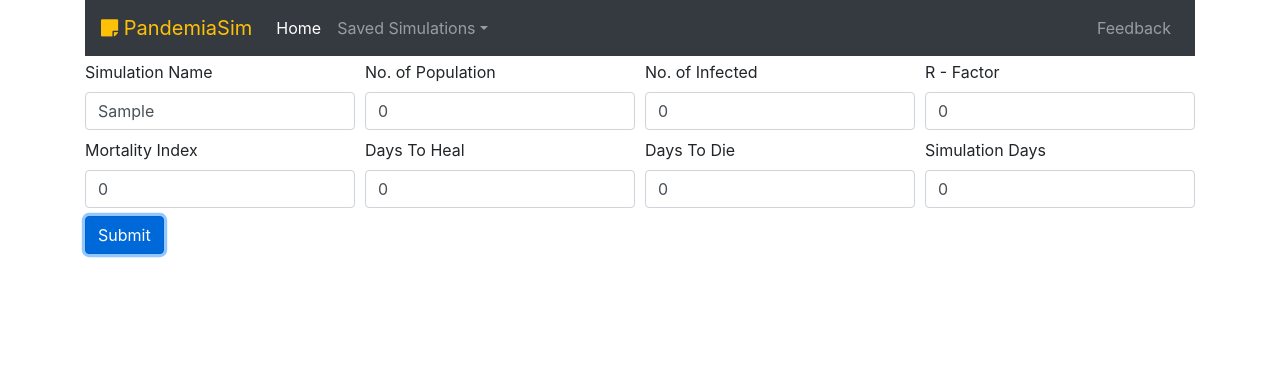
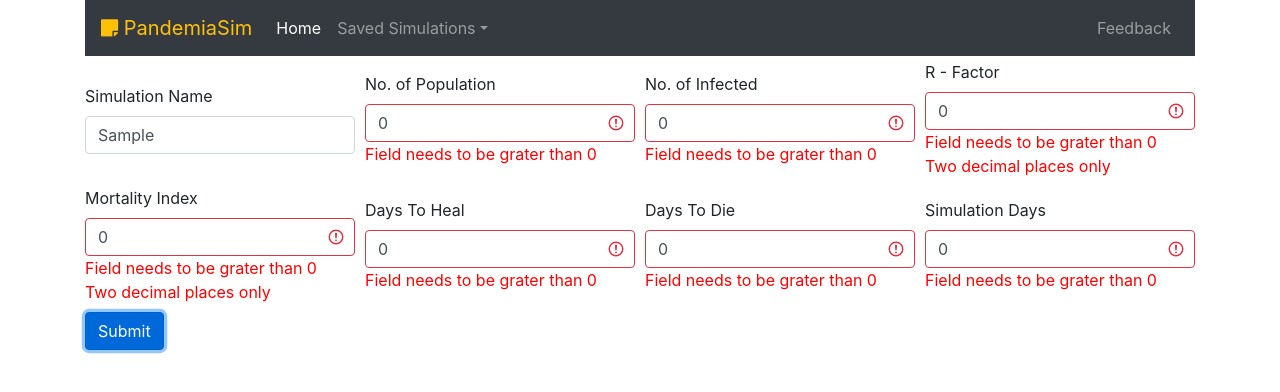
Before and after one commit to slotap/pandemia-ng, an Angular app: page / in a window 1280 px wide. Both pictures are taken after typing "Sample" into the empty fields and a click on the button "Submit". Shown: the top 392 px of the page. Built offline with nearby package versions, Linux system fonts and the light colour scheme; no server answers.

Commit message:
Added validation to home forms

```diff
--- a/src/app/feedback/feedback.component.css
+++ b/src/app/feedback/feedback.component.css
@@ -0,0 +1,3 @@
+.invalid-input{
+  color: red;
+}
--- a/src/app/home/home.component.css
+++ b/src/app/home/home.component.css
@@ -0,0 +1,3 @@
+.invalid-input{
+  color: red;
+}
--- a/src/app/home/home.component.html
+++ b/src/app/home/home.component.html
@@ -1,36 +1,152 @@
-<form (ngSubmit)="sendSimulation()">
+<form name="form" #f="ngForm" (ngSubmit)="f.form.valid && sendSimulation()" novalidate class="feedback-form">
   <div class="form-row align-items-center">
+    <!-- Simulation Name -->
     <div class="col-sm-3 my-1">
       <label for="inlineFormSimName">Simulation Name</label>
-      <input type="text" class="form-control" id="inlineFormSimName" placeholder="Type Name" [(ngModel)]="modelSim.name" name="simulationName"/>
+      <input
+        type="text"
+        class="form-control"
+        id="inlineFormSimName"
+        placeholder="Type Name"
+        name="simulationName"
+        [(ngModel)]="modelSim.name"
+        #name="ngModel"
+        [ngClass]="{ 'is-invalid': f.submitted && name.invalid }"
+        required/>
+      <!-- input validation group -->
+      <div *ngIf="f.submitted && name.invalid" class="invalid-input">
+        <!-- individual validation errors -->
+        <div *ngIf="name.errors?.required">Field is required</div>
+      </div>
     </div>
+    <!-- No. of Population -->
     <div class="col-sm-3 my-1">
       <label  for="inlineFormPopulationName">No. of Population</label>
-      <input type="number" class="form-control" id="inlineFormPopulationName"  [(ngModel)]="modelSim.population" name="population"/>
+      <input
+        type="number"
+        class="form-control"
+        id="inlineFormPopulationName"
+        name="population"
+        [(ngModel)]="modelSim.population"
+        #population="ngModel"
+        [ngClass]="{ 'is-invalid': f.submitted && population.invalid }"
+        required min="0" pattern="^[1-9][0-9]*$"/>
+      <!-- input validation group -->
+      <div *ngIf="f.submitted && population.invalid" class="invalid-input">
+        <!-- individual validation errors -->
+        <div *ngIf="population.errors">Field needs to be grater than 0</div>
+      </div>
     </div>
+    <!-- No. of Infected -->
     <div class="col-sm-3 my-1">
       <label for="inlineFormInfectionName">No. of Infected</label>
-      <input type="number" class="form-control" id="inlineFormInfectionName" [(ngModel)]="modelSim.infected" name="infected"/>
+      <input
+        type="number"
+        class="form-control"
+        id="inlineFormInfectionName"
+        name="infected"
+        [(ngModel)]="modelSim.infected"
+        #infected="ngModel"
+        [ngClass]="{ 'is-invalid': f.submitted && infected.invalid }"
+        required min="0" pattern="^[1-9][0-9]*$"/>
+      <!-- input validation group -->
+      <div *ngIf="f.submitted && infected.invalid" class="invalid-input">
+        <!-- individual validation errors -->
+        <div *ngIf="infected.errors">Field needs to be grater than 0</div>
+      </div>
     </div>
+    <!-- R - Factor -->
     <div class="col-sm-3 my-1">
       <label  for="inlineFormRfactorName">R - Factor</label>
-      <input type="number" class="form-control" id="inlineFormRfactorName" name="rfactor" [(ngModel)]="modelSim.rfactor" />
+      <input
+        type="number"
+        class="form-control"
+        id="inlineFormRfactorName"
+        name="rfactor"
+        [(ngModel)]="modelSim.rfactor"
+        #rfactor="ngModel"
+        [ngClass]="{ 'is-invalid': f.submitted && rfactor.invalid }"
+        required min="0" pattern="^\s*(?=.*[1-9])\d*(?:\.\d{1,2})?\s*$"/>
+      <!-- input validation group -->
+      <div *ngIf="f.submitted && rfactor.invalid" class="invalid-input">
+        <!-- individual validation errors -->
+        <div *ngIf="rfactor.errors">Field needs to be grater than 0</div>
+        <div *ngIf="rfactor.errors?.pattern">Two decimal places only</div>
+      </div>
     </div>
+    <!-- Mortality Index -->
     <div class="col-sm-3 my-1">
       <label  for="inlineFormMortalityName">Mortality Index</label>
-      <input type="number" class="form-control" id="inlineFormMortalityName"name="mortality" [(ngModel)]="modelSim.mortality"/>
+      <input
+        type="number"
+        step=".01"
+        class="form-control"
+        id="inlineFormMortalityName"
+        name="mortality"
+        [(ngModel)]="modelSim.mortality"
+        #mortality="ngModel"
+        [ngClass]="{ 'is-invalid': f.submitted && mortality.invalid }"
+        required min="0" pattern="^\s*(?=.*[1-9])\d*(?:\.\d{1,2})?\s*$"/>
+      <!-- input validation group -->
+      <div *ngIf="f.submitted && mortality.invalid" class="invalid-input">
+        <!-- individual validation errors -->
+        <div *ngIf="mortality.errors">Field needs to be grater than 0</div>
+        <div *ngIf="mortality.errors?.pattern">Two decimal places only</div>
+      </div>
     </div>
+    <!-- Days To Heal -->
     <div class="col-sm-3 my-1">
       <label  for="inlineFormHealName">Days To Heal</label>
-      <input type="number" class="form-control" id="inlineFormHealName"name="daysToHeal" [(ngModel)]="modelSim.daysToHeal"/>
+      <input
+        type="number"
+        class="form-control"
+        id="inlineFormHealName"
+        name="daysToHeal"
+        [(ngModel)]="modelSim.daysToHeal"
+        #heal="ngModel"
+        [ngClass]="{ 'is-invalid': f.submitted && heal.invalid }"
+        required min="0" pattern="^[1-9][0-9]*$"/>
+      <!-- input validation group -->
+      <div *ngIf="f.submitted && heal.invalid" class="invalid-input">
+        <!-- individual validation errors -->
+        <div *ngIf="heal.errors">Field needs to be grater than 0</div>
+      </div>
     </div>
+    <!-- Days To Die -->
     <div class="col-sm-3 my-1">
       <label  for="inlineFormDieName">Days To Die</label>
-      <input type="number" class="form-control" id="inlineFormDieName"  name="daysToDie" [(ngModel)]="modelSim.daysToDie"/>
+      <input
+        type="number"
+        class="form-control"
+        id="inlineFormDieName"
+        name="daysToDie"
+        [(ngModel)]="modelSim.daysToDie"
+        #die="ngModel"
+        [ngClass]="{ 'is-invalid': f.submitted && die.invalid }"
+        required min="0" pattern="^[1-9][0-9]*$"/>
+      <!-- input validation group -->
+      <div *ngIf="f.submitted && die.invalid" class="invalid-input">
+        <!-- individual validation errors -->
+        <div *ngIf="die.errors">Field needs to be grater than 0</div>
+      </div>
     </div>
+    <!-- No. of days to simulate-->
     <div class="col-sm-3 my-1">
       <label  for="inlineFormSimulationName">Simulation Days</label>
-      <input type="number" class="form-control" id="inlineFormSimulationName"  name="daysOfSimulation" [(ngModel)]="modelSim.daysToSimulate"/>
+      <input
+        type="number"
+        class="form-control"
+        id="inlineFormSimulationName"
+        name="daysOfSimulation"
+        [(ngModel)]="modelSim.daysToSimulate"
+        #simdays="ngModel"
+        [ngClass]="{ 'is-invalid': f.submitted && simdays.invalid }"
+        required min="0" pattern="^[1-9][0-9]*$"/>
+      <!-- input validation group -->
+      <div *ngIf="f.submitted && simdays.invalid" class="invalid-input">
+        <!-- individual validation errors -->
+        <div *ngIf="simdays.errors">Field needs to be grater than 0 </div>
+      </div>
     </div>
     <div class="col-auto my-1">
       <button type="submit" class="btn btn-primary">Submit</button>
```
